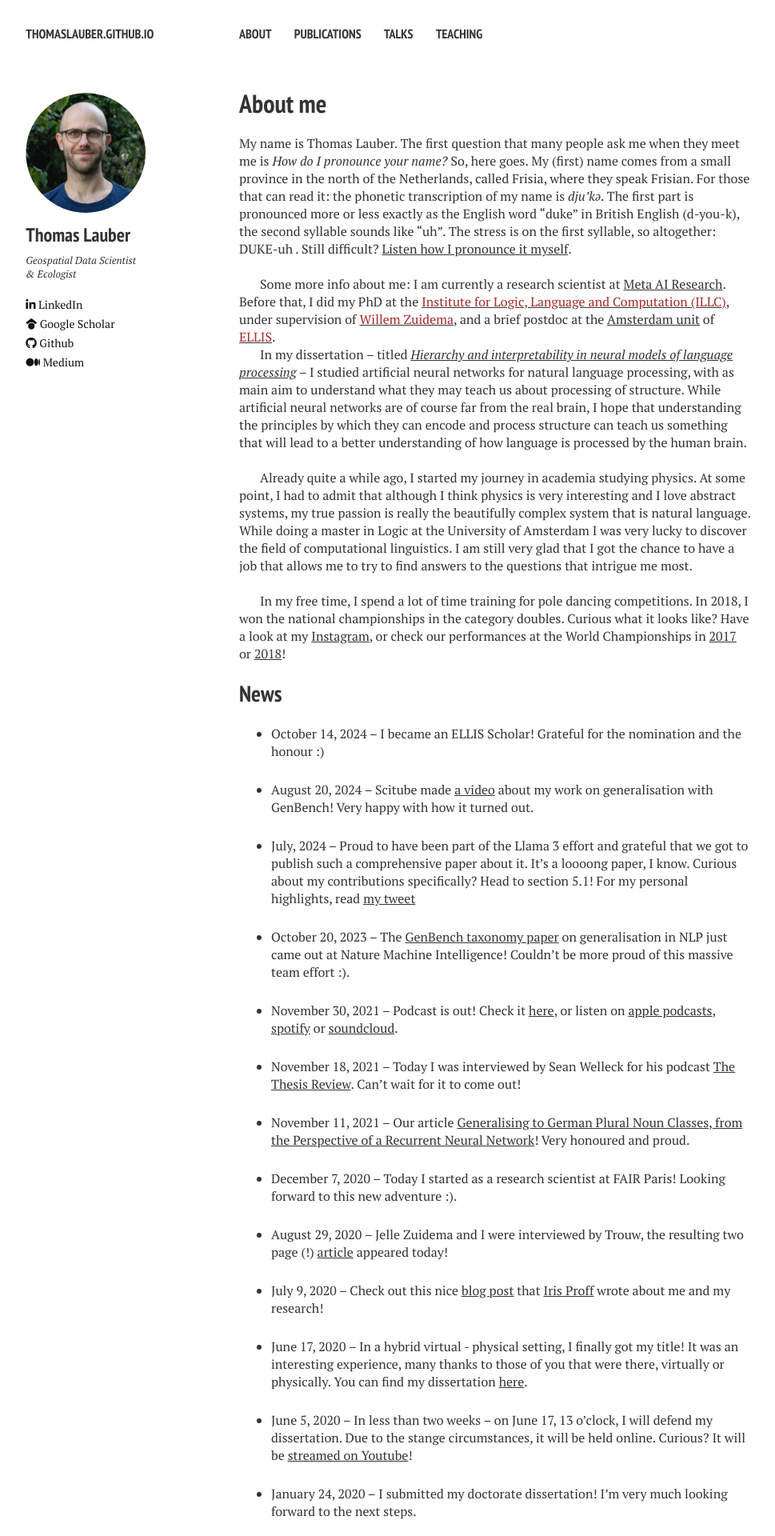
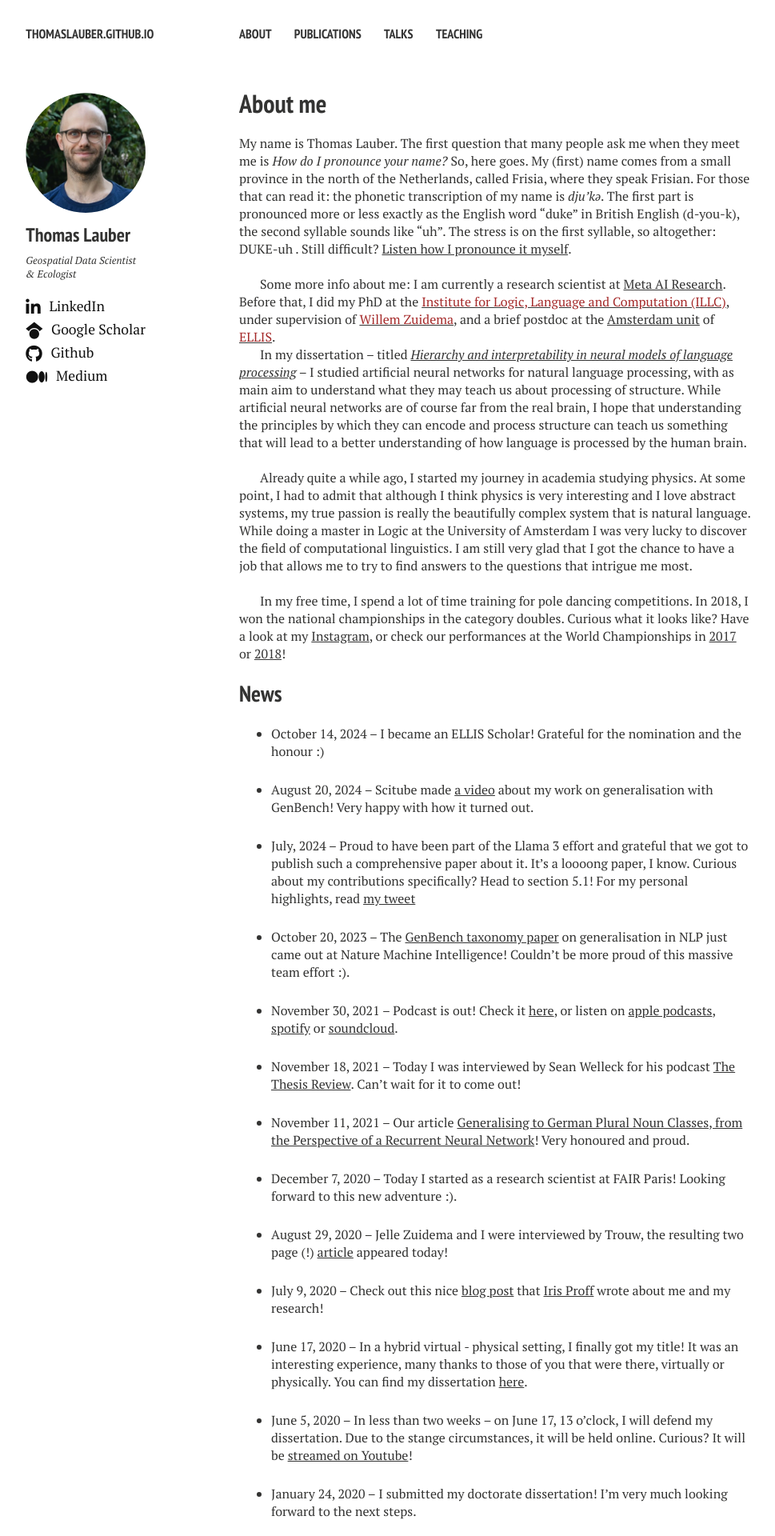
Before and after one commit to thomaslauber/thomaslauber.github.io, a Jekyll site: the page built from index.md, in a window 1280 px wide. Shown: the top 1920 px of the page at 80% size, without its empty margins (21-990 px from the left). Built offline with Jekyll 4.4.1, drawn with Linux system fonts in a browser that asks for light colours; nearby versions of some CDN libraries.

Commit message:
Update _author-bio.html

```diff
--- a/_includes/_author-bio.html
+++ b/_includes/_author-bio.html
@@ -12,16 +12,43 @@
 
 <h3 itemprop="name">{{ author.name }}</h3>
 <p>{{ author.bio }}</p>
+
+<style>
+  .author-social {
+    display: inline-flex; /* Ensure icons and text are in line */
+    align-items: center;  /* Vertically center the icon with the text */
+    text-decoration: none; /* Remove underline */
+    font-size: 1.1em; /* Slightly larger icon if needed */
+    margin-right: 0.5em; /* Space between icon and text */
+  }
+
+  .author-social i {
+    margin-right: 0.3em; /* Add spacing between icon and text */
+    vertical-align: middle; /* Align with text baseline */
+    font-size: 1.2em; /* Adjust the icon size relative to text */
+  }
+
+  .author-social i.fa {
+    vertical-align: middle; /* Align with text baseline */
+  }
+
+  /* Optional: You can target individual icons if needed */
+  .author-social i.fa-twitter-square,
+  .author-social i.fa-linkedin,
+  .author-social i.fa-medium-m {
+    font-size: 1.2em; /* Adjust the icon size */
+  }
+</style>
+
 {% if author.email %}<a href="mailto:{{ author.email }}" class="author-social" target="_blank"><i class="fa fa-fw fa-envelope-square"></i> Email</a>{% endif %}
 {% if author.linkedin %}<a href="https://www.linkedin.com/in/tom-lauber/" class="author-social" target="_blank"><i class="fa-brands fa-linkedin"></i> LinkedIn</a>{% endif %}
 {% if author.google.plus %}<a href="http://plus.google.com/+{{ author.google.plus }}" class="author-social" target="_blank"><i class="fa fa-fw fa-google-plus-square"></i> Google+</a>{% endif %}
 {% if author.googlescholar %}<a href="https://scholar.google.com/citations?user={{ author.googlescholar }}" class="author-social" target="_blank"><i class="fa-brands fa-google-scholar"></i> Google Scholar</a>{% endif %}
-  {% if author.twitter %}<a href="https://x.com/{{ author.twitter }} class="author-social" target="_blank"><i class="fa fa-fw fa-twitter-square"></i> Twitter</a>{% endif %}
+{% if author.twitter %}<a href="https://x.com/{{ author.twitter }}" class="author-social" target="_blank"><i class="fa fa-fw fa-twitter-square"></i> Twitter</a>{% endif %}
 {% if author.instagram %}<a href="http://instagram.com/{{ author.instagram }}" class="author-social" target="_blank"><i class="fa fa-fw fa-instagram"></i> Instagram</a>{% endif %}
 {% if author.github %}<a href="http://github.com/{{ author.github }}" class="author-social" target="_blank"><i class="fa-brands fa-github"></i> Github</a>{% endif %}
 {% if author.stackoverflow %}<a href="http://stackoverflow.com/users/{{ author.stackoverflow }}" class="author-social" target="_blank"><i class="fa fa-fw fa-stack-overflow"></i> Stackoverflow</a>{% endif %}
 {% if author.medium %}<a href="http://medium.com/@{{ author.medium }}" class="author-social" target="_blank"><i class="fab fa-fw fa-medium-m"></i> Medium</a>{% endif %}
-
   <!-- Mailing address
   <br><h4>Mailing address</h4>Institute for Logic, Language and Computation<br>Universiteit van Amsterdam<br>P.O. Box 94242<br> 1090 GE AMSTERDAM<br>
   -->
```
Lines whose indentation alone changed are shown as unchanged.
